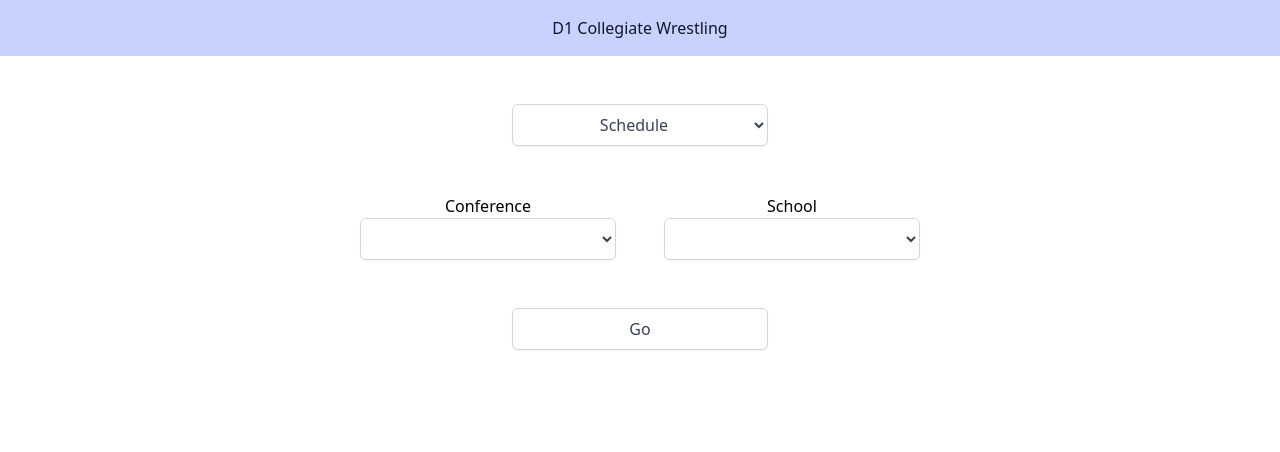
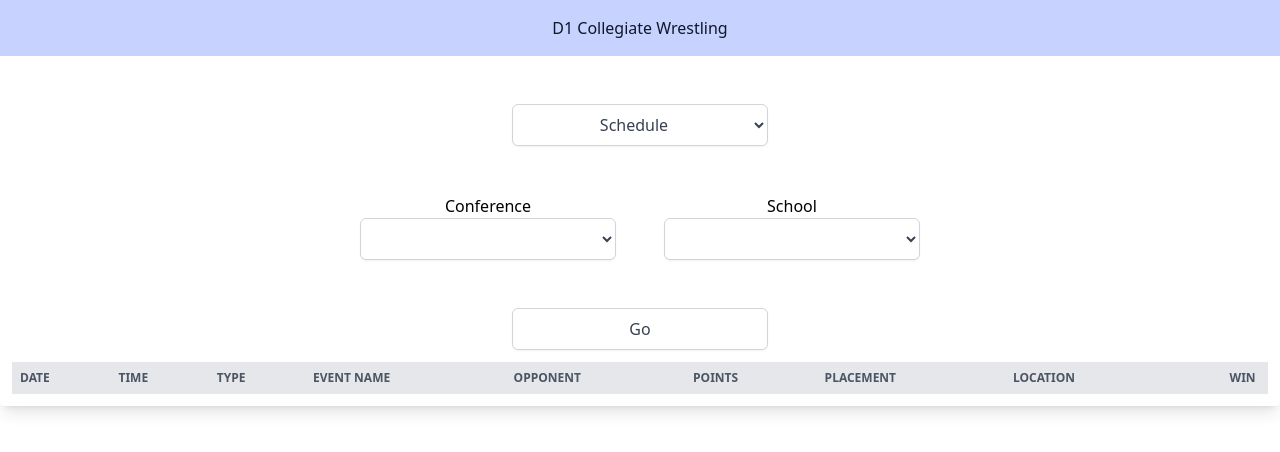
Before and after one commit to MrButak/college-wrestling, a Vue app in the folder frontend/: page / in a window 1280 px wide. Shown: the top 452 px of the page. Built offline with nearby package versions, Linux system fonts and the light colour scheme; what tw-elements would draw is missing.

Commit message:
styling of schedule table

```diff
--- a/frontend/src/components/home/HomeSelect.vue
+++ b/frontend/src/components/home/HomeSelect.vue
@@ -9,7 +9,7 @@
         </option>
     </select>
 
-    <!-- conferences and schools SELECT elements -->
+
     <div class="flex gap-12 text-center">
 
         <div class="flex flex-col">
@@ -34,10 +34,11 @@
     </div>
 
     <button @click="getSchoolInfo($event)" class="block w-32 sm:w-64 text-gray-700 py-2 px-3 border border-gray-300 bg-white rounded-md shadow-sm focus:outline-none focus:ring-primary-500 focus:border-primary-500">Go</button>
+</div>
 
 <Schedule ref="scheduleComponent" />
 
-</div>
+
 
 </template>
 
--- a/frontend/src/components/home/Schedule.vue
+++ b/frontend/src/components/home/Schedule.vue
@@ -1,34 +1,86 @@
 <template>
 
+<div class="space-y-2">
 
-<div v-if="displayScheduleData" >
-    <table id="schedule-table" class="table-fixed shadow-lg bg-white border-collapse">
-        <thead>
-            <tr>
-                <span v-for="header in dskTableHeaders">
-                    <th class="w-full bg-blue-100 border text-left px-8 py-4">{{ header }}</th>
-                </span>
+	<div class="bg-white shadow-lg hover:shadow-xl rounded overflow-x-scroll p-3">
+		<table class="table flex flex-col flex-no-wrap table-auto w-full leading-normal">
+
+			<thead class="uppercase text-xs font-semibold text-gray-600 bg-gray-200">
+				<tr class="hidden md:table-row">
+					<th v-for="count in dskTableHeaders.length - 1" class="text-left p-2">
+						<p>{{ dskTableHeaders[count - 1] }}</p>
+					</th>
+					<th class="text-right p-2">
+						<p>{{ dskTableHeaders[dskTableHeaders.length - 1] }}</p>
+					</th>
+
+					<th></th>
 				</tr>
 			</thead>
-        <tbody>
-            <tr v-for="data in scheduleData">
-                <span v-for="text in data">
-                    <td v-if="text.length > 1" class="border text-left px-8 py-4">
-                        <span v-for="item in text">
-                            {{ item }}<br />
-                        </span>
+
+			<tbody class="flex-1 sm:flex-none">
+
+				<tr v-for="data in scheduleData" class="border flex p-2 hover:bg-gray-100 md:table-row flex-col flex-no-wrap">
+					<td class="p-2 border">
+						<p v-for="date in data.dates" class="truncate ...">
+							{{ date }}
+						</p>
 					</td>
-                    <span v-else>
-                        <td class="border text-left px-8 py-4">{{ text[0] }}</td>
-                    </span>
-                </span>
+
+					<td class="p-2 border">
+						<p v-for="time in data.times" class="truncate ...">
+							{{ time }}
+						</p>
+					</td>
+					<td class="p-2 border">
+						<p class="truncate ...">
+							{{ data.type[0].toUpperCase() }}
+						</p>
+					</td>
+					<td class="p-2 border">
+						<p class="truncate ...">
+							{{ data.name[0] }}
+						</p>
+					</td>
+					<td class="p-2 border">
+						<p class="truncate ...">
+							{{ data.opponent[0] }}
+						</p>
+					</td>
+					<td class="p-2 border">
+						<p class="truncate ...">
+							{{ data.points[0] }}
+						</p>
+					</td>
+					<td class="p-2 border">
+						<p class="truncate ...">
+							{{ data.placement[0] }}
+						</p>
+					</td>
+					<td class="p-2 border">
+						<p class="truncate ...">
+							{{ data.eventLocation[0] }}
+						</p>
+					</td>
+
+					<td class="p-2 md:text-right">
+						<div>
+							{{ data.win[0] }}
+						</div>
+					</td>
+					<!-- <td class="text-right">
+						<button type="button" class="inline-block text-gray-500 hover:text-gray-700">
+							<svg class="inline-block h-6 w-6 fill-current" viewBox="0 0 24 24">
+							<path d="M12 6a2 2 0 110-4 2 2 0 010 4zm0 8a2 2 0 110-4 2 2 0 010 4zm-2 6a2 2 0 104 0 2 2 0 00-4 0z" />
+							</svg>
+						</button>
+					</td> -->
 				</tr>
+
 			</tbody>
 		</table>
 	</div>
-
-
-
+</div>
 
 </template>
 
@@ -36,7 +88,7 @@
 
 import { ref, computed, onMounted } from 'vue';
 
-let dskTableHeaders = ['Date', 'Time', 'Type', 'Event Name', 'Opponent', 'Win', 'Score', 'temp', 'temp', 'temp'];
+let dskTableHeaders = ['Date', 'Time', 'Type', 'Event Name', 'Opponent', 'Points', 'Placement', 'Location', 'Win'];
 
 onMounted(() => {
 
```
Also changed, not shown: frontend/src/App.vue (line endings or trailing spaces). Lines whose indentation alone changed are shown as unchanged.
